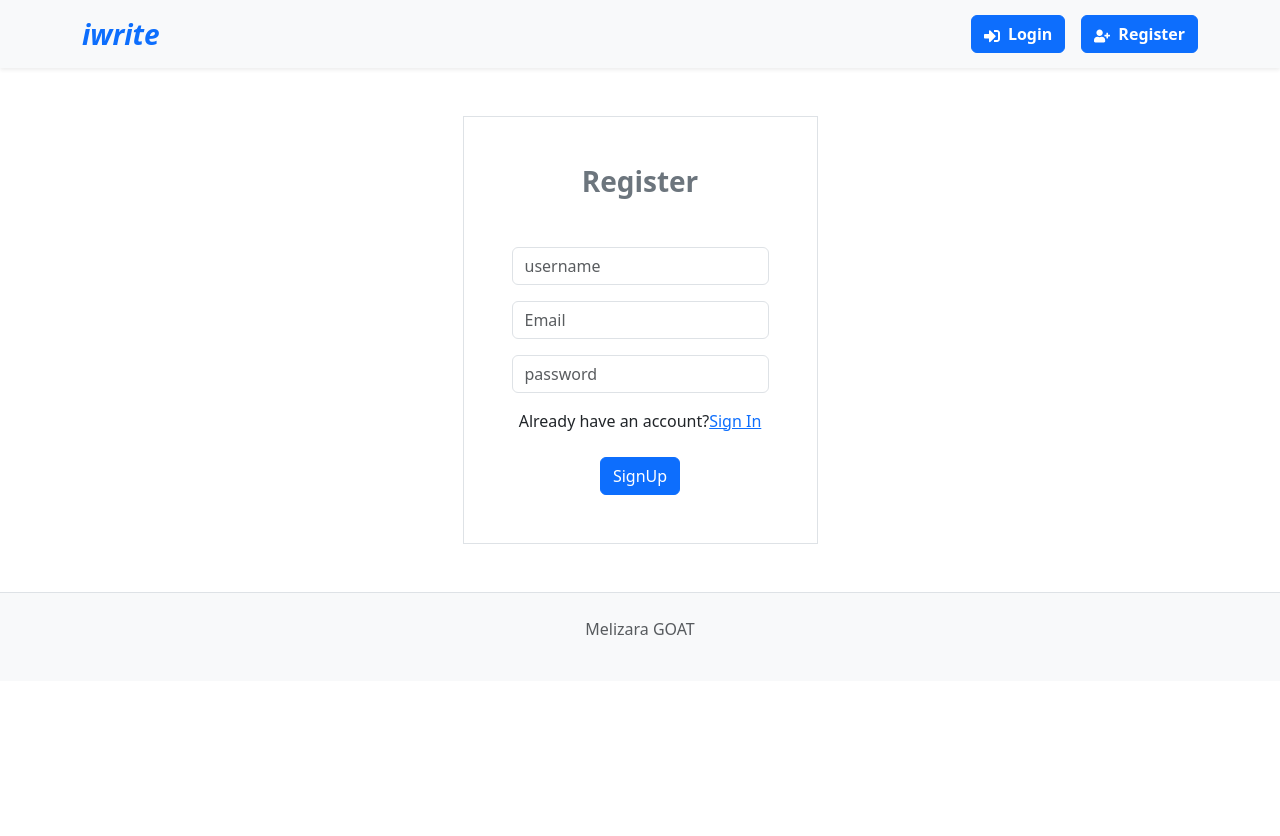
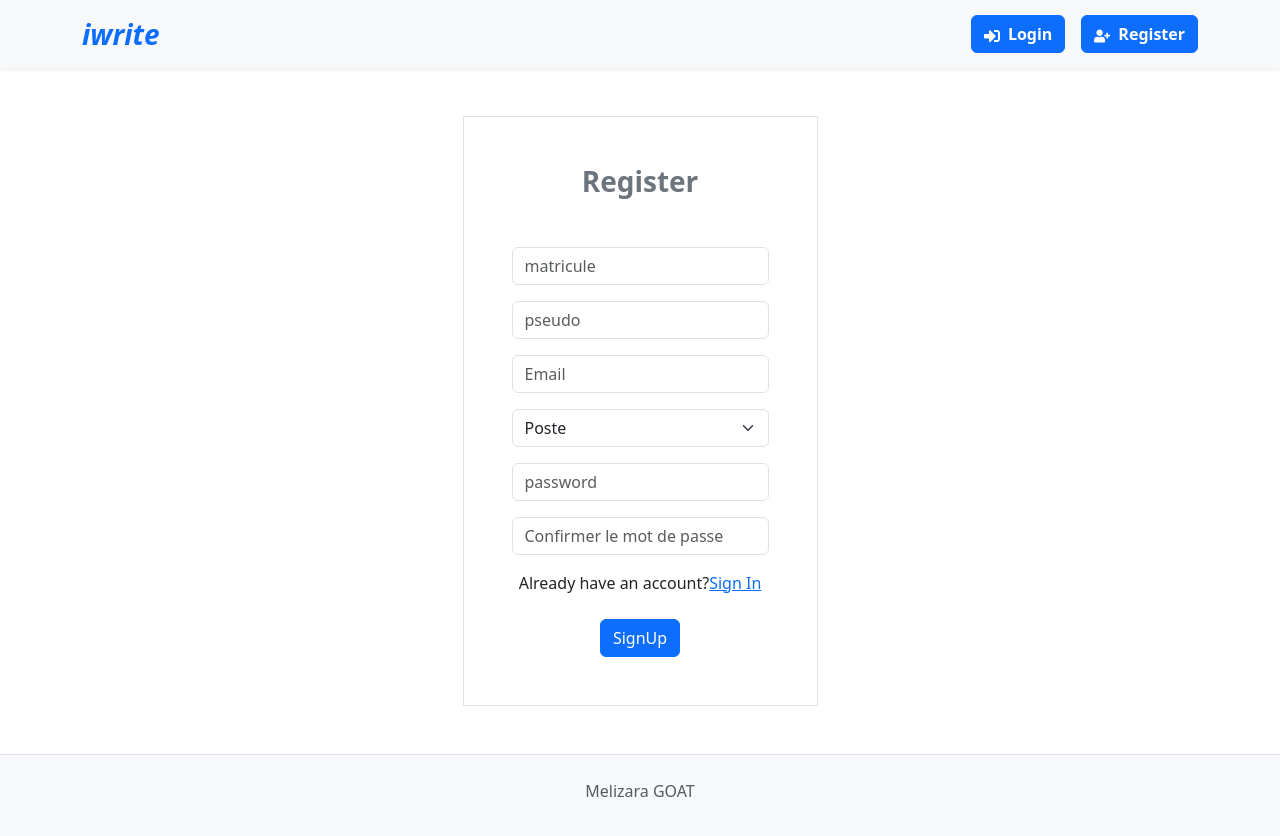
Before and after one commit to Melizara/propertyManagement, a React (Vite) app in the folder frontRT/: page /register in a window 1280 px wide. Shown: the top 836 px of the page. Before the commit the page ends 800 px from the top, so only its background shows below. Built offline with nearby package versions, Linux system fonts and the light colour scheme.

Commit message:
Vita tanteraka ilay login

```diff
--- a/frontRT/src/components/Navbar.tsx
+++ b/frontRT/src/components/Navbar.tsx
@@ -11,7 +11,7 @@ function Navbar() {
   const navigate = useNavigate();
 
   const handleLogout = () => {
-    if (window.confirm("deconncter?")) {
+    if (window.confirm("deconnecter?")) {
       dispatch(logout());
       window.localStorage.removeItem("token")
       navigate("/")
@@ -32,7 +32,7 @@ function Navbar() {
             <div className="d-flex align-items-center justify-content-center">
               <div className="text-primary text-decoration-none d-flex align-text-center align-content-center">
                 <FaUserAlt className="me-2 mt-2 fs-5" />
-                <h4 className="mt-2 me-5 fs-5 lead fw-bold">{user.username}</h4>
+                <h4 className="mt-2 me-5 fs-5 lead fw-bold">{user.pseudo}</h4>
               </div>
               <div className="px-4 rounded-pill">
                 <button className="btn btn-primary text-white lead fw-bold" onClick={handleLogout}>
@@ -85,7 +85,7 @@ function Navbar() {
                   <>
                     <div className="text-primary text-decoration-none">
                       <li className="dropdown-item text-secondary fw-bold fs-6">
-                        <FaUserAlt className="me-2" />{user.username}
+                        <FaUserAlt className="me-2" />{user.pseudo}
                       </li>
                     </div>
                     <li className="dropdown-item text-secondary fw-bold fs-6" onClick={handleLogout}>
--- a/frontRT/src/pages/auth/Login.tsx
+++ b/frontRT/src/pages/auth/Login.tsx
@@ -12,7 +12,7 @@ function Login() {
   const error = useSelector((state: RootState) => state.auth.error);
 
   const [inputs, setInputs] = useState({
-    email: "",
+    matricule: "",
     password: "",
   })
 
@@ -60,14 +60,14 @@ function Login() {
           <form className="border p-5" onSubmit={handleSubmit}>
             <h4 className="text-secondary fw-bold fs-3 mb-5">Login</h4>
             <div className="mb-3">
-              <input type="email" placeholder="Email" className="form-control" name="email"
-                value={inputs.email}
+              <input type="text" placeholder="Matricule" className="form-control" name="matricule"
+                value={inputs.matricule}
                 onChange={handleChange}
                 required
               />
-              {error && Array.isArray(error) && error.some(err => err.path === "email") && (
+              {error && Array.isArray(error) && error.some(err => err.path === "matricule") && (
                 <div className="alert alert-danger">
-                  {error.find(err => err.path === "email").msg}
+                  {error.find(err => err.path === "matricule").msg}
                 </div>
               )}
             </div>
--- a/frontRT/src/pages/auth/Register.tsx
+++ b/frontRT/src/pages/auth/Register.tsx
@@ -10,14 +10,19 @@ import { clearError } from "../../features/authSlice.tsx";
 function Register() {
   const user = useSelector((state: RootState) => state.auth.data);
   const error = useSelector((state: RootState) => state.auth.error);
+  const [confirmPassword, setConfirmPassword] = useState("");
+  const [passwordError, setPasswordError] = useState(""); // pour afficher l'erreur
+
 
   const [inputs, setInputs] = useState({
-    username: "",
+    matricule: "",
+    pseudo: "",
     email: "",
+    poste: "",
     password: "",
   })
 
-  const handleChange = (e: ChangeEvent<HTMLInputElement>) => {
+  const handleChange = (e: ChangeEvent<HTMLInputElement> | ChangeEvent<HTMLSelectElement>) => {
     const { name, value } = e.target;
     setInputs((prevState) => ({
       ...prevState,
@@ -35,6 +40,12 @@ function Register() {
 
   const handleSubmit = async (e: FormEvent<HTMLFormElement>) => {
     e.preventDefault();
+    if (inputs.password !== confirmPassword) {
+      setPasswordError("Les mots de passe ne correspondent pas");
+      return;
+    } else {
+      setPasswordError("");
+    }
     try {
       const data = await dispatch(register(inputs));
 
@@ -60,13 +71,24 @@ function Register() {
           <form className="border p-5" onSubmit={handleSubmit}>
             <h4 className="text-secondary fw-bold fs-3 mb-5">Register</h4>
             <div className="mb-3">
-              <input type="text" placeholder="username" className="form-control" name="username"
-                value={inputs.username}
+              <input type="text" placeholder="matricule" className="form-control" name="matricule"
+                value={inputs.matricule}
                 onChange={handleChange}
                 required />
-              {error && Array.isArray(error) && error.some(err => err.path === "username") && (
+              {error && Array.isArray(error) && error.some(err => err.path === "matricule") && (
                 <div className="alert alert-danger">
-                  {error.find(err => err.path === "username").msg}
+                  {error.find(err => err.path === "matricule").msg}
+                </div>
+              )}
+            </div>
+            <div className="mb-3">
+              <input type="text" placeholder="pseudo" className="form-control" name="pseudo"
+                value={inputs.pseudo}
+                onChange={handleChange}
+                required />
+              {error && Array.isArray(error) && error.some(err => err.path === "pseudo") && (
+                <div className="alert alert-danger">
+                  {error.find(err => err.path === "pseudo").msg}
                 </div>
               )}
             </div>
@@ -82,6 +104,25 @@ function Register() {
               )}
             </div>
             <div className="mb-3">
+              <select
+                className="form-select"
+                name="poste"
+                value={inputs.poste}
+                onChange={handleChange}
+                required
+              >
+                <option value="" disabled hidden>Poste</option>
+                <option value="admin">Admin</option>
+                <option value="operateur de saisie">Opérateur de saisie</option>
+                <option value="caissier">Caissier</option>
+              </select>
+              {error && Array.isArray(error) && error.some(err => err.path === "poste") && (
+                <div className="alert alert-danger">
+                  {error.find(err => err.path === "poste")?.msg}
+                </div>
+              )}
+            </div>
+            <div className="mb-3">
               <input type="password" placeholder="password" className="form-control" name="password"
                 value={inputs.password}
                 onChange={handleChange}
@@ -92,6 +133,22 @@ function Register() {
                 </div>
               )}
             </div>
+            <div className="mb-3">
+              <input
+                type="password"
+                placeholder="Confirmer le mot de passe"
+                className="form-control"
+                value={confirmPassword}
+                onChange={(e) => setConfirmPassword(e.target.value)}
+                required
+              />
+              {passwordError && (
+                <div className="alert alert-danger">
+                  {passwordError}
+                </div>
+              )}
+            </div>
+
 
             {error && typeof error === "string" && error === "Utilisateur deja existant" && (
               <div className="alert alert-danger">
```
Also changed, not shown: frontRT/src/features/authSlice.tsx (+5 -3 lines), 1 other file (tests, documents, lock files or other folders).
